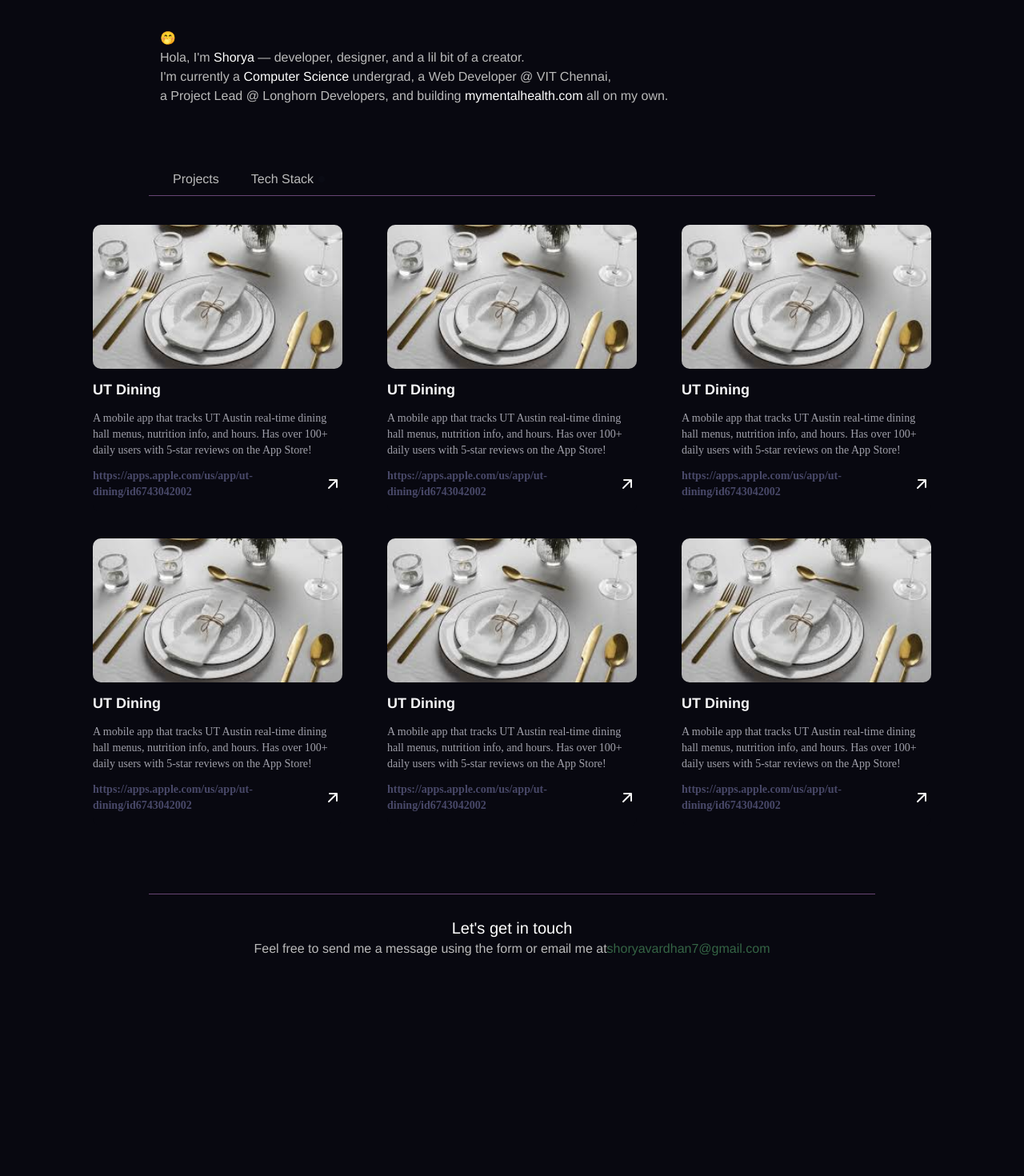
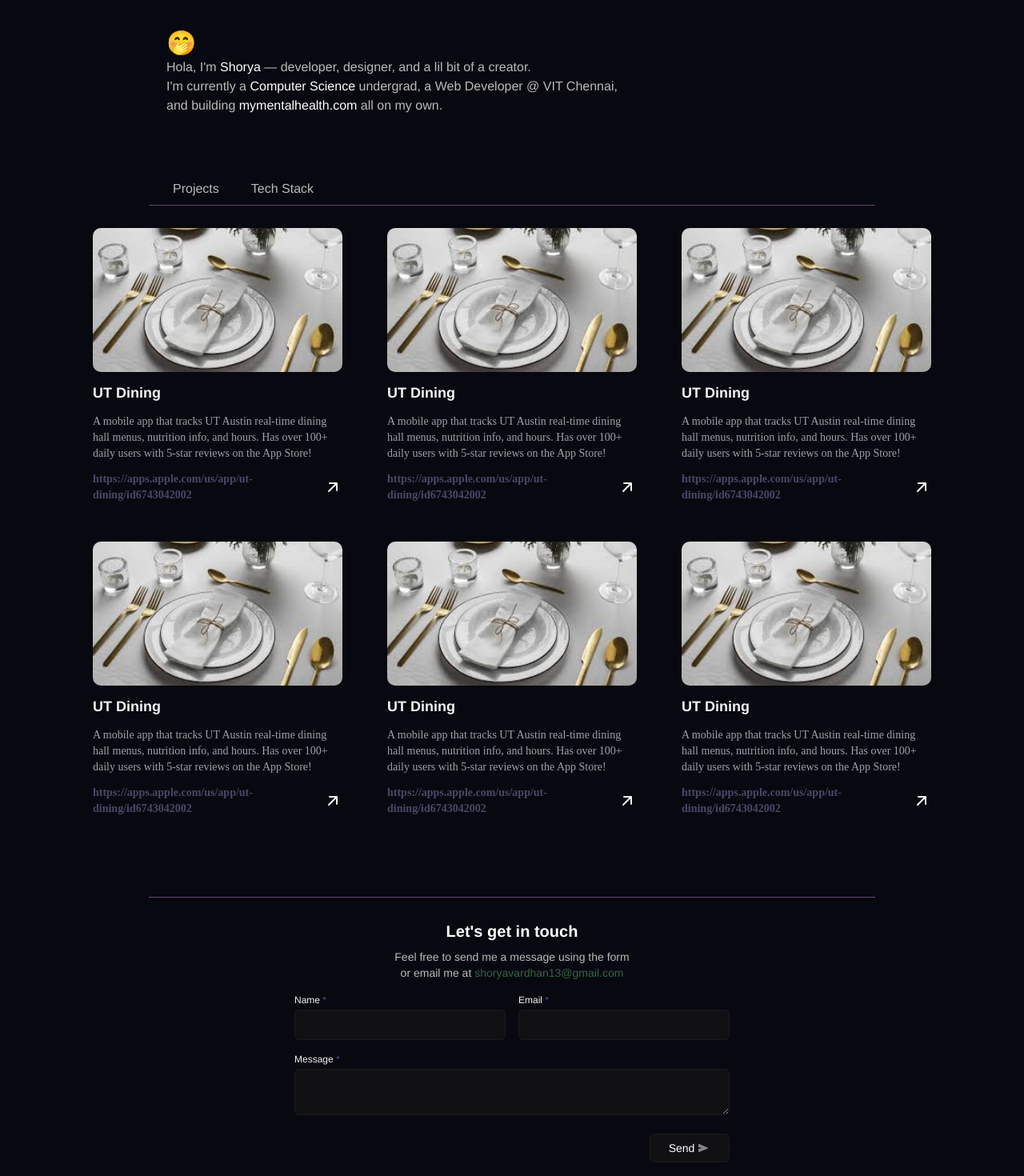
Before and after one commit to shoryax/github-certificate, a Next.js app: page / in a window 1280 px wide. Shown: the part 120-1590 px from the top of the page at 80% size. Before the commit the page ends 1382 px from the top, so only its background shows below. Built offline with nearby package versions, Linux system fonts and the light colour scheme; a web font is replaced by a local one.

Commit message:
added till 27th

```diff
--- a/src/components/Footer.tsx
+++ b/src/components/Footer.tsx
@@ -1,22 +1,63 @@
 import React from 'react';
-
 
 const Footer = () => {
   return (
-    <footer className="text-white py-16">
-      <hr
-        className="border-t mx-auto w-[71%] flex justify-center mb-7"
-        style={{ color: '#684574' }}
-      />
-      <div className='mx-auto flex justify-center semi-bold text-xl'>
-        Let's get in touch
+    <footer
+      className="text-white py-16 relative"
+      style={{
+        overflow: 'hidden',
+      }}
+    >
+      <hr className="border-t mx-auto w-[71%] mb-7" style={{ color: '#684574' }} />
+
+      <div className="text-center font-semibold text-xl mb-2">Let's get in touch</div>
+
+      <div className="text-center text-sm text-[#BABABA] w-[75%] mx-auto mb-4">
+        Feel free to send me a message using the form
+        <p></p>or email me at{' '}
+        <span className="text-[#346444] font-medium">shoryavardhan13@gmail.com</span>
       </div>
-      <div className='=mx-auto flex justify-center'>
-        <div className='w-[75%] mx-auto flex justify-center' style={{ color: '#BABABA' }}>
-          Feel free to send me a message using the form or email me at {' '}
-          <span style={{ color: '#346444', fontWeight: '500' }}>shoryavardhan7@gmail.com</span>{' '}
+
+      {/* Form */}
+      <form className="w-full max-w-xl mx-auto space-y-4 px-4">
+        <div className="flex gap-4">
+          <div className="flex-1">
+            <label className="block text-xs text-[#F2F2F2] mb-1">Name <span className="text-[#4E5896]">*</span></label>
+            <input
+              type="text"
+              className="w-full bg-[#111015] text-white text-sm px-3 py-2 rounded-md border border-[#1C1C1C]"
+            />
+          </div>
+          <div className="flex-1">
+            <label className="block text-xs text-[#F2F2F2] mb-1">Email <span className="text-[#4E5896]">*</span></label>
+            <input
+              type="email"
+              className="w-full bg-[#111015] text-white text-sm px-3 py-2 rounded-md border border-[#1C1C1C]"
+            />
+          </div>
         </div>
-      </div>
+
+        <div>
+          <label className="block text-xs text-[#F2F2F2] mb-1">Message <span className="text-[#4E5896]">*</span></label>
+          <textarea
+            className="w-full bg-[#111015] text-white text-sm px-3 py-2 rounded-md border border-[#1C1C1C]"
+          ></textarea>
+        </div>
+
+        <div className="flex justify-end">
+          <button
+            type="submit"
+            className="flex items-center justify-center bg-[#111015] border border-[#1C1C1C] rounded-md w-25 h-9 text-sm"
+          >Send
+            <svg width="20" height="20" viewBox="0 0 24 24" fill="none">
+              <path
+                d="M7.133 18.1076C6.86234 18.2163 6.60567 18.1943 6.363 18.0416C6.12034 17.889 5.99934 17.667 6 17.3756V13.4336L11.846 12.0876L6 10.7416V6.79963C6 6.50763 6.12134 6.28563 6.364 6.13363C6.60667 5.98163 6.86334 5.9593 7.134 6.06663L19.646 11.3356C19.9727 11.4856 20.136 11.7376 20.136 12.0916C20.136 12.445 19.9727 12.6943 19.646 12.8396L7.133 18.1076Z"
+                fill="#888888"
+              />
+            </svg>
+          </button>
+        </div>
+      </form>
     </footer>
   );
 };
--- a/src/components/Header.tsx
+++ b/src/components/Header.tsx
@@ -1,11 +1,16 @@
+"use client";
+import { useState } from "react";
+
 export default function Header() {
+  const [menuOpen, setMenuOpen] = useState(false);
+
   return (
-        <header className="w-[85%] h-[85%] mx-auto mt-8 mb-15 ounded-2xl transition-colors px-3 flex items-center justify-center">
+    <header className="w-[85%] h-[85%] mx-auto mt-8 mb-15 rounded-2xl transition-colors px-3 flex items-center justify-center">
       <div className="relative w-full flex items-center justify-between py-4">
 
         <div className="text-xl font-semibold">Shorya</div>
 
-                <div className="absolute left-1/2 transform -translate-x-1/2">
+        <div className="absolute left-1/2 transform -translate-x-1/2 hidden md:flex">
           <nav className="flex space-x-10">
             <p className="cursor-pointer hover:underline">About</p>
             <p className="cursor-pointer hover:underline">Home</p>
@@ -13,20 +18,60 @@ export default function Header() {
           </nav>
         </div>
 
-                {/* Right: Icons */}
-                <div className="flex space-x-8">
+        {/* Right side: Icons or Menu */}
+        <div className="flex items-center space-x-4">
+
+          {/* Hamburger button for small screens */}
+          <button
+            className="md:hidden focus:outline-none"
+            onClick={() => setMenuOpen(!menuOpen)}
+            aria-label="Toggle menu"
+          >
+            <svg
+              className="w-8 h-8"
+              fill="none"
+              stroke="currentColor"
+              viewBox="0 0 24 24"
+              xmlns="http://www.w3.org/2000/svg"
+            >
+              {menuOpen ? (
+                <path strokeLinecap="round" strokeLinejoin="round" strokeWidth={2} d="M6 18L18 6M6 6l12 12" />
+              ) : (
+                <path strokeLinecap="round" strokeLinejoin="round" strokeWidth={2} d="M4 6h16M4 12h16M4 18h16" />
+              )}
+            </svg>
+          </button>
+
+          {/* Icons for md and up */}
+          <div className="hidden md:flex space-x-8">
             <a href="https://www.github.com/shoryax/" target="_blank" rel="noopener noreferrer">
               <img src="/github.svg" alt="GitHub" className="w-8 h-8" />
             </a>
             <a href="https://www.linkedin.com/in/shorya1/" target="_blank" rel="noopener noreferrer">
-                        <img src="/coffee.svg" alt="LinkedIn" className="w-8 h-8" />
+              <img src="/coffee.svg" alt="Coffee" className="w-8 h-8" />
             </a>
             <a href="https://www.linkedin.com/in/shorya1/" target="_blank" rel="noopener noreferrer">
               <img src="/linkedin.svg" alt="LinkedIn" className="w-8 h-8" />
             </a>
           </div>
+        </div>
 
       </div>
+
+      {/* Dropdown menu for small screens */}
+      {menuOpen && (
+        <div className="md:hidden mt-2 bg-white rounded shadow-md py-2 px-4 flex justify-center space-x-8">
+          <a href="https://www.github.com/shoryax/" target="_blank" rel="noopener noreferrer">
+            <img src="/github.svg" alt="GitHub" className="w-8 h-8" />
+          </a>
+          <a href="https://www.linkedin.com/in/shorya1/" target="_blank" rel="noopener noreferrer">
+            <img src="/coffee.svg" alt="Coffee" className="w-8 h-8" />
+          </a>
+          <a href="https://www.linkedin.com/in/shorya1/" target="_blank" rel="noopener noreferrer">
+            <img src="/linkedin.svg" alt="LinkedIn" className="w-8 h-8" />
+          </a>
+        </div>
+      )}
     </header>
   );
 }
--- a/src/components/Intro.tsx
+++ b/src/components/Intro.tsx
@@ -1,9 +1,9 @@
 export default function Intro() {
     return (
         <div>
-            <div className="w-[75%] mx-50 rounded">
+            <div className="w-[75%] mx-52 rounded">
 
-                <div className='w-[75%]'>🤭</div>
+                <div className='w-[75%] text-3xl'>🤭</div>
 
                 <div className='w-[75%]' style={{ color: '#BABABA' }}>
                     Hola, I'm{' '}
@@ -16,7 +16,7 @@ export default function Intro() {
                     <span style={{ color: 'white', fontWeight: '500' }}>Computer Science</span>{' '}
                     undergrad, a Web Developer @ VIT Chennai,
                     <div className="w-[100%]">
-                        a Project Lead @ Longhorn Developers, and building{' '}
+                        and building{' '}
                         <span style={{ color: 'white', fontWeight: '500' }}>mymentalhealth.com</span>{' '}
                         all on my own.
                     </div>
@@ -35,7 +35,7 @@ export default function Intro() {
 
 
             <hr
-                className="border-t mx-auto w-[71%] flex justify-center mb-7"
+                className="border-t mx-auto w-[71%] my-5 flex justify-center mt-2"
                 style={{ color: '#684574' }}
             />
         </div>
```
Lines whose indentation alone changed are shown as unchanged.
